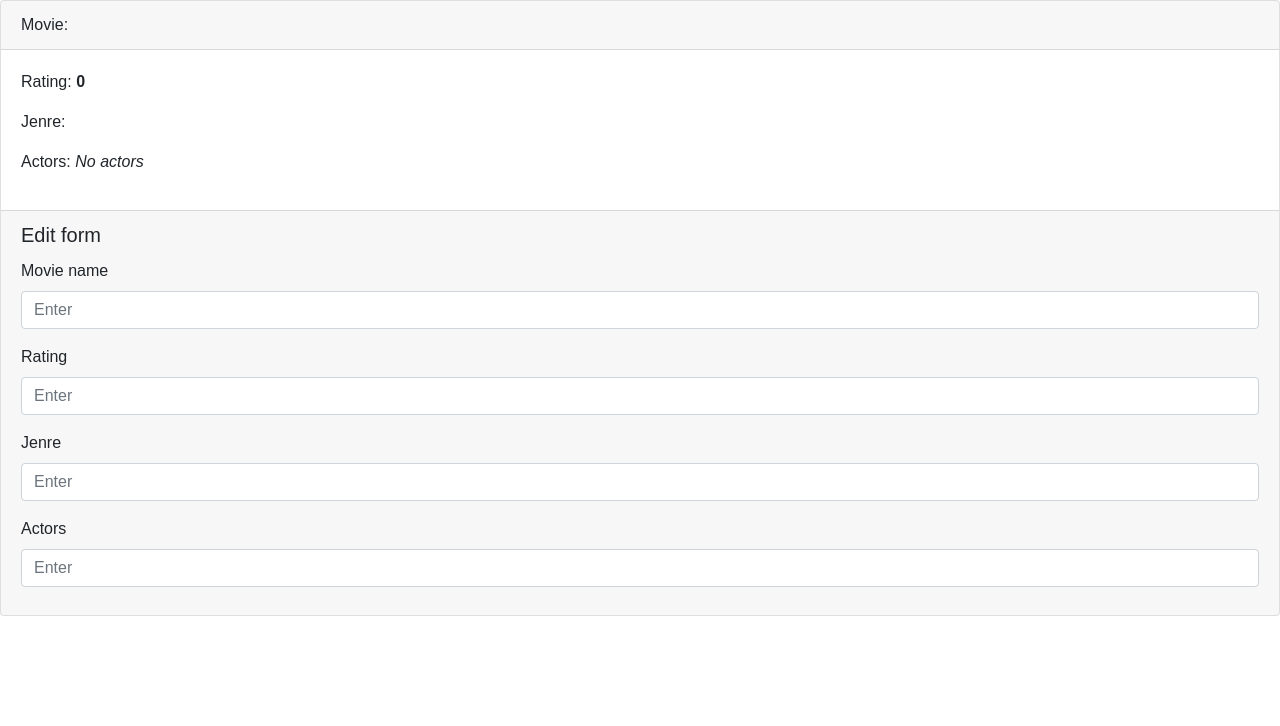
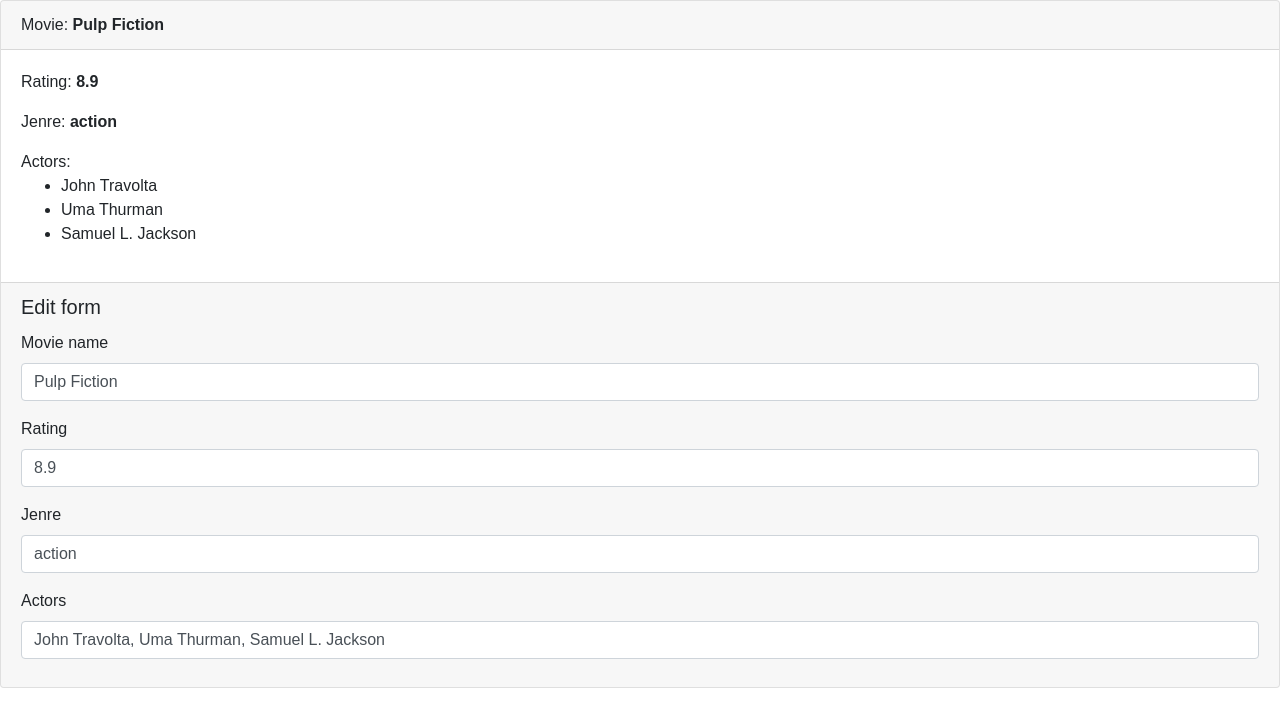
Before and after one commit to yumedzi/FilmsDB, a React (Create React App) app: page / in a window 1280 px wide. Shown: the top 726 px of the page. Built offline with nearby package versions, Linux system fonts and the light colour scheme.

Commit message:
EDIT: added initial values to App

```diff
--- a/src/App.js
+++ b/src/App.js
@@ -1,5 +1,5 @@
 import React, { Component } from 'react';
-import logo from './logo.svg';
+// import logo from './logo.svg';
 import './App.css';
 
 // class App extends Component {
@@ -18,16 +18,17 @@
 //   }
 // }
 
-class App extends React.Component {
+class App extends Component {
   constructor(props) {
     super(props);
     // Bind change* methods
     this.changeValue = this.changeValue.bind(this);
     this.state = {
-      name: '',
-      rating: 0,
-      jenre: '',
-      actors: [],
+      name: props.name || '',
+      rating: props.rating || 0,
+      jenre: props.jenre || '',
+      actors_raw: props.actors || '',
+      actors: props.actors ? props.actors.split(',').map(x => x.trim()).filter(Boolean) : [],
     };
   }
 
@@ -36,7 +37,8 @@
     // console.log(event.target);
     const attr = event.target.getAttribute('attr');
     if (attr === 'actors') {
-      newState[attr] = event.target.value.split(',').map(x => x.trim()).filter(Boolean);
+      newState['actors_raw'] = event.target.value;
+      newState['actors'] = event.target.value.split(',').map(x => x.trim()).filter(Boolean);
     } else {
       newState[attr] = event.target.value;
     }
@@ -61,19 +63,19 @@
           <form>
             <div className="form-group">
               <label>Movie name</label>
-              <input value={this.name} onChange={this.changeValue} type="text" className="form-control" attr="name" placeholder="Enter " />
+              <input value={this.state.name} onChange={this.changeValue} type="text" className="form-control" attr="name" placeholder="Enter " />
             </div>
             <div className="form-group">
               <label>Rating</label>
-              <input value={this.rating} onChange={this.changeValue} type="text" className="form-control" attr="rating" placeholder="Enter" />
+              <input value={this.state.rating} onChange={this.changeValue} type="text" className="form-control" attr="rating" placeholder="Enter" />
             </div>
             <div className="form-group">
               <label>Jenre</label>
-              <input value={this.rating} onChange={this.changeValue} type="text" className="form-control" attr="jenre" placeholder="Enter" />
+              <input value={this.state.jenre} onChange={this.changeValue} type="text" className="form-control" attr="jenre" placeholder="Enter" />
             </div>
             <div className="form-group">
               <label>Actors</label>
-              <input value={this.rating} onChange={this.changeValue} type="text" className="form-control" attr="actors" placeholder="Enter" />
+              <input value={this.state.actors_raw} onChange={this.changeValue} type="text" className="form-control" attr="actors" placeholder="Enter" />
             </div>
           </form>
         </div>
--- a/src/index.js
+++ b/src/index.js
@@ -4,5 +4,5 @@
 import App from './App';
 import registerServiceWorker from './registerServiceWorker';
 
-ReactDOM.render(<App />, document.getElementById('root'));
+ReactDOM.render(<App name="Pulp Fiction" rating="8.9" jenre="action" actors="John Travolta, Uma Thurman, Samuel L. Jackson " />, document.getElementById('root'));
 registerServiceWorker();
```
